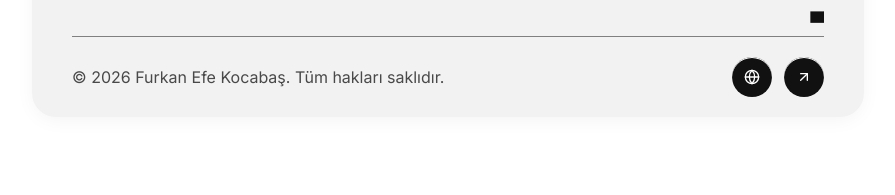
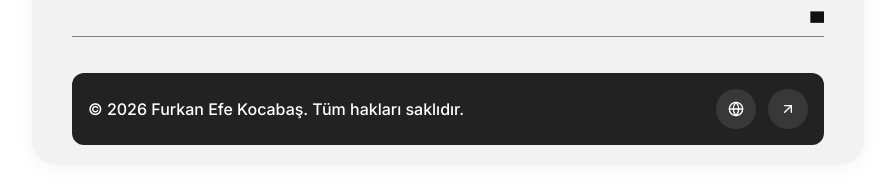
Before and after one commit to NardZ16/furkansite, a React (Vite) app: page / in a window 1280 px wide. Shown: the part 4335-4530 px from the top of the page, without its empty margins (192-1087 px from the left). Before the commit the page ends 4492 px from the top, so only its background shows below. Built offline with nearby package versions, Linux system fonts and the light colour scheme; no server answers; a web font is replaced by a local one.

Commit message:
style: set distinct gray background and white text for bottom footer bar

```diff
--- a/src/components/Footer.jsx
+++ b/src/components/Footer.jsx
@@ -15,13 +15,13 @@ export function Footer({ hideName = false }) {
           </div>
         )}
         <div className="h-px w-full mb-5 bg-foreground/50"></div>
-        <div className="flex flex-col gap-3 items-center justify-between md:flex-row">
-          <span className="text-base opacity-75">{data.footer?.copyright || "© 2026 Furkan Efe Kocabaş. Tüm hakları saklıdır."}</span>
+        <div className="flex flex-col gap-3 items-center justify-between md:flex-row bg-[#222] p-4 rounded-xl mt-4">
+          <span className="text-sm md:text-base text-white font-medium">{data.footer?.copyright || "© 2026 Furkan Efe Kocabaş. Tüm hakları saklıdır."}</span>
           <div className="flex items-center gap-3">
-            <button className="flex items-center justify-center size-10 rounded-full primary-button text-primary-cta-text cursor-pointer hover:scale-105 transition-transform">
+            <button className="flex items-center justify-center size-10 rounded-full bg-white/10 text-white cursor-pointer hover:scale-105 hover:bg-white/20 transition-all">
               <Globe className="w-4 h-4" />
             </button>
-            <button className="flex items-center justify-center size-10 rounded-full primary-button text-primary-cta-text cursor-pointer hover:scale-105 transition-transform">
+            <button className="flex items-center justify-center size-10 rounded-full bg-white/10 text-white cursor-pointer hover:scale-105 hover:bg-white/20 transition-all">
               <ArrowUpRight className="w-4 h-4" />
             </button>
           </div>
```
